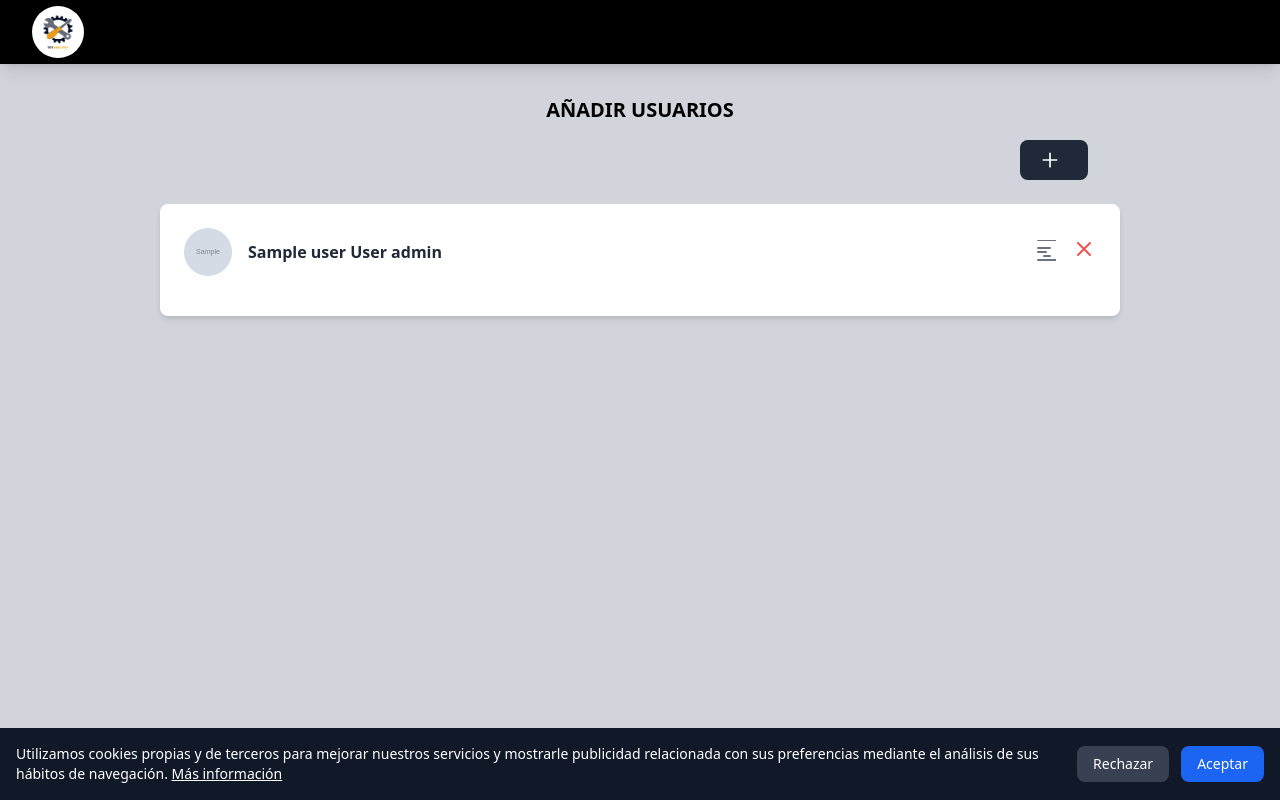
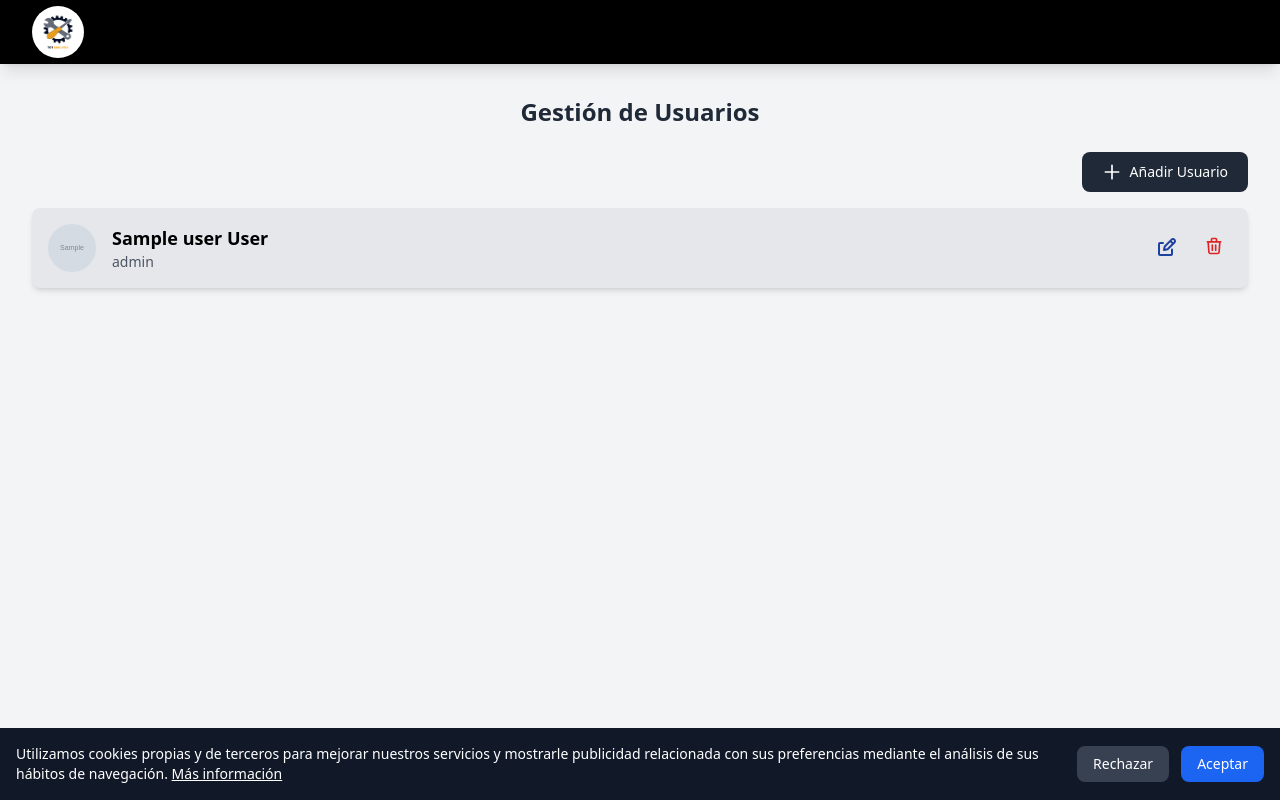
Before and after one commit to amoncabudo/totmaquina, a PHP site: template App/Views/userManagement.php in a window 1280 px wide. Run offline with PHP 8.4, Linux system fonts and the light colour scheme; the template is opened without the code that fills it: most values are stand-ins (such as "Sample title", 1, 10 or a date in 2020); grey boxes marked "Sample" are stand-in pictures; some libraries are stand-ins or nearby versions.

Commit message:
Cambios de css para seguir el estilo de la pagina

```diff
--- a/App/Views/userManagement.php
+++ b/App/Views/userManagement.php
@@ -1,35 +1,32 @@
 <!DOCTYPE html>
-<html lang="en">
-
+<html lang="es">
 <head>
     <meta charset="UTF-8">
     <meta name="viewport" content="width=device-width, initial-scale=1.0">
-    <title>Añadir Usuarios</title>
+    <title>Gestión de Usuarios</title>
     <script src="https://cdn.tailwindcss.com"></script>
-    <link href="https://cdn.jsdelivr.net/npm/flowbite@2.5.2/dist/flowbite.min.css" rel="stylesheet" />
-    <script src="https://cdn.jsdelivr.net/npm/flowbite@2.5.2/dist/flowbite.min.js"></script>
+    <script src="https://cdn.jsdelivr.net/npm/alpinejs@3.13.1/dist/cdn.min.js"></script>
+    <link rel="stylesheet" href="/css/main.css">
 </head>
 
-<body class="bg-gray-300">
+<body class="bg-gray-100 min-h-screen">
     <?php include __DIR__ . "/layouts/navbar.php"; ?>
 
-    <!-- Contenedor principal -->
-    <div class="max-w-4xl mx-auto mt-8 relative">
-        <!-- Título principal -->
-        <h1 class="text-center text-xl font-bold uppercase text-black">Añadir Usuarios</h1>
+    <div class="max-w-7xl mx-auto p-8 rounded-lg">
+        <h1 class="text-2xl font-bold text-gray-800 text-center mb-6">Gestión de Usuarios</h1>
 
-        <!-- Botón para abrir el modal -->
-        <div class="flex justify-end mt-4">
+        <!-- Botón Añadir Usuario -->
+        <div class="flex justify-end mb-4">
             <button data-modal-target="user-modal" data-modal-toggle="user-modal"
                 class="bg-gray-800 text-white hover:bg-gray-700 focus:ring-4 focus:ring-gray-600 font-medium rounded-lg text-sm px-5 py-2.5 flex items-center">
-                <svg xmlns="http://www.w3.org/2000/svg" class="w-5 h-5 mr-2" fill="none" viewBox="0 0 24 24"
-                    stroke="currentColor">
+                <svg xmlns="http://www.w3.org/2000/svg" class="w-5 h-5 mr-2" fill="none" viewBox="0 0 24 24" stroke="currentColor">
                     <path stroke-linecap="round" stroke-linejoin="round" stroke-width="2" d="M12 4v16m8-8H4" />
                 </svg>
+                Añadir Usuario
             </button>
         </div>
 
-        <!-- Modal -->
+        <!-- Modal Añadir Usuario -->
         <div id="user-modal" tabindex="-1" aria-hidden="true"
             class="hidden fixed top-0 left-0 right-0 z-50 flex items-center justify-center w-full p-4 overflow-x-hidden overflow-y-auto h-[calc(100%-1rem)] max-h-full">
             <div class="relative w-full max-w-2xl max-h-full">
@@ -38,44 +35,37 @@
                     <div class="flex items-center justify-between p-4 border-b border-gray-300">
                         <h3 class="text-lg font-semibold text-gray-900">Añadir Usuario</h3>
                         <button type="button" class="text-gray-400 hover:text-gray-900" data-modal-hide="user-modal">
-                            <svg class="w-5 h-5" xmlns="http://www.w3.org/2000/svg" fill="none" viewBox="0 0 24 24"
-                                stroke="currentColor">
-                                <path stroke-linecap="round" stroke-linejoin="round" stroke-width="2"
-                                    d="M6 18L18 6M6 6l12 12" />
+                            <svg class="w-5 h-5" xmlns="http://www.w3.org/2000/svg" fill="none" viewBox="0 0 24 24" stroke="currentColor">
+                                <path stroke-linecap="round" stroke-linejoin="round" stroke-width="2" d="M6 18L18 6M6 6l12 12" />
                             </svg>
                         </button>
                     </div>
 
-                    <!-- Cuerpo -->
+                    <!-- Cuerpo del Modal -->
                     <div class="p-6">
                         <form action="/addUser" method="POST" enctype="multipart/form-data">
                             <div class="grid gap-4">
-                                <!-- Nombre -->
+                                <!-- Campos del formulario -->
                                 <div>
                                     <label for="name" class="block text-sm font-medium text-gray-900">Nombre</label>
-                                    <input type="text" id="name" name="name" placeholder="Escribe el nombre" required
+                                    <input type="text" id="name" name="name" required
                                         class="mt-1 block w-full rounded-lg border-gray-300 shadow-sm focus:ring-blue-500 focus:border-blue-500">
                                 </div>
-                                <!-- Apellido -->
                                 <div>
                                     <label for="surname" class="block text-sm font-medium text-gray-900">Apellido</label>
-                                    <input type="text" id="surname" name="surname" placeholder="Escribe el apellido"
-                                        required
+                                    <input type="text" id="surname" name="surname" required
                                         class="mt-1 block w-full rounded-lg border-gray-300 shadow-sm focus:ring-blue-500 focus:border-blue-500">
                                 </div>
-                                <!-- Email -->
                                 <div>
-                                    <label for="email" class="block text-sm font-medium text-gray-900">Correo Electrónico</label>
-                                    <input type="email" id="email" name="email" placeholder="ejemplo@correo.com" required
+                                    <label for="email" class="block text-sm font-medium text-gray-900">Email</label>
+                                    <input type="email" id="email" name="email" required
                                         class="mt-1 block w-full rounded-lg border-gray-300 shadow-sm focus:ring-blue-500 focus:border-blue-500">
                                 </div>
-                                <!-- Contraseña -->
                                 <div>
                                     <label for="password" class="block text-sm font-medium text-gray-900">Contraseña</label>
-                                    <input type="password" id="password" name="password" placeholder="Escribe la contraseña" required
+                                    <input type="password" id="password" name="password" required
                                         class="mt-1 block w-full rounded-lg border-gray-300 shadow-sm focus:ring-blue-500 focus:border-blue-500">
                                 </div>
-                                <!-- Rol -->
                                 <div>
                                     <label for="role" class="block text-sm font-medium text-gray-900">Rol</label>
                                     <select id="role" name="role" required
@@ -85,15 +75,14 @@
                                         <option value="administrator">Administrator</option>
                                     </select>
                                 </div>
-                                <!-- Avatar -->
                                 <div>
                                     <label for="avatar" class="block text-sm font-medium text-gray-900">Avatar</label>
                                     <input type="file" id="avatar" name="avatar"
                                         class="mt-1 block w-full rounded-lg border-gray-300 shadow-sm focus:ring-blue-500 focus:border-blue-500">
                                 </div>
                                 <div class="flex justify-end space-x-2">
-                                    <button type="button" class="bg-gray-500 text-white px-4 py-2 rounded-md hover:bg-gray-600">Cancelar</button>
-                                    <button type="submit" class="bg-blue-500 text-white px-4 py-2 rounded-md hover:bg-blue-600">Guardar</button>
+                                    <button type="button" class="bg-gray-800 text-white px-4 py-2 rounded-md hover:bg-gray-700" data-modal-hide="user-modal">Cancelar</button>
+                                    <button type="submit" class="bg-blue-800 text-white px-4 py-2 rounded-md hover:bg-blue-700">Guardar</button>
                                 </div>
                             </div>
                         </form>
@@ -101,10 +90,47 @@
                 </div>
             </div>
         </div>
+
+        <!-- Lista de Usuarios -->
+        <?php foreach ($users as $user): ?>
+            <div class="bg-gray-200 p-4 rounded-lg shadow-md mb-4">
+                <div class="flex justify-between items-center">
+                    <div class="flex items-center space-x-4">
+                        <img src="<?= '/Images/' . $user["avatar"]; ?>" alt="Avatar" class="h-12 w-12 rounded-full object-cover">
+                        <div>
+                            <h2 class="text-lg font-bold"><?= htmlspecialchars($user['name'] . ' ' . $user['surname']) ?></h2>
+                            <p class="text-sm text-gray-600"><?= htmlspecialchars($user['role']) ?></p>
                         </div>
+                    </div>
+                    <div class="flex space-x-2">
+                        <!-- Botón Editar -->
+                        <button type="button"
+                            data-modal-target="edit-user-modal-<?= $user['id'] ?>"
+                            data-modal-toggle="edit-user-modal-<?= $user['id'] ?>"
+                            class="p-2 text-blue-800 hover:bg-blue-50 rounded-lg transition-colors duration-300">
+                            <svg class="w-6 h-6" aria-hidden="true" xmlns="http://www.w3.org/2000/svg" fill="none" viewBox="0 0 24 24">
+                                <path stroke="currentColor" stroke-linecap="round" stroke-linejoin="round" stroke-width="2" d="m14.304 4.844 2.852 2.852M7 7H4a1 1 0 0 0-1 1v10a1 1 0 0 0 1 1h11a1 1 0 0 0 1-1v-4.5m2.409-9.91a2.017 2.017 0 0 1 0 2.853l-6.844 6.844L8 14l.713-3.565 6.844-6.844a2.015 2.015 0 0 1 2.852 0Z"/>
+                            </svg>
+                        </button>
 
+                        <!-- Botón Eliminar -->
+                        <form action="/deleteUser" method="POST" class="inline">
+                            <input type="hidden" name="id" value="<?= $user['id'] ?>">
+                            <button type="submit"
+                                onclick="return confirm('¿Estás seguro de que deseas eliminar este usuario?')"
+                                class="p-2 text-red-600 hover:bg-red-50 rounded-lg transition-colors duration-300">
+                                <svg xmlns="http://www.w3.org/2000/svg" class="h-5 w-5" fill="none" viewBox="0 0 24 24" stroke="currentColor">
+                                    <path stroke-linecap="round" stroke-linejoin="round" stroke-width="2"
+                                        d="M19 7l-.867 12.142A2 2 0 0116.138 21H7.862a2 2 0 01-1.995-1.858L5 7m5 4v6m4-6v6m1-10V4a1 1 0 00-1-1h-4a1 1 0 00-1 1v3M4 7h16" />
+                                </svg>
+                            </button>
+                        </form>
+                    </div>
+                </div>
+            </div>
+        <?php endforeach; ?>
 
-    <!-- Modal para editar usuario -->
+        <!-- Modales de Edición -->
         <?php foreach ($users as $user) : ?>
             <div id="edit-user-modal-<?= $user['id'] ?>" tabindex="-1" aria-hidden="true"
                 class="hidden fixed top-0 left-0 right-0 z-50 flex items-center justify-center w-full p-4 overflow-x-hidden overflow-y-auto h-[calc(100%-1rem)] max-h-full">
@@ -114,10 +140,8 @@
                         <div class="flex items-center justify-between p-4 border-b border-gray-300">
                             <h3 class="text-lg font-semibold text-gray-900">Editar Usuario</h3>
                             <button type="button" class="text-gray-400 hover:text-gray-900" data-modal-hide="edit-user-modal-<?= $user['id'] ?>">
-                            <svg class="w-5 h-5" xmlns="http://www.w3.org/2000/svg" fill="none" viewBox="0 0 24 24"
-                                stroke="currentColor">
-                                <path stroke-linecap="round" stroke-linejoin="round" stroke-width="2"
-                                    d="M6 18L18 6M6 6l12 12" />
+                                <svg class="w-5 h-5" xmlns="http://www.w3.org/2000/svg" fill="none" viewBox="0 0 24 24" stroke="currentColor">
+                                    <path stroke-linecap="round" stroke-linejoin="round" stroke-width="2" d="M6 18L18 6M6 6l12 12" />
                                 </svg>
                             </button>
                         </div>
@@ -127,45 +151,40 @@
                             <form action="/editUser" method="POST" enctype="multipart/form-data">
                                 <input type="hidden" name="id" value="<?= $user['id'] ?>">
                                 <div class="grid gap-4">
-                                <!-- Nombre -->
+                                    <!-- Campos del formulario de edición -->
                                     <div>
                                         <label for="edit-name-<?= $user['id'] ?>" class="block text-sm font-medium text-gray-900">Nombre</label>
                                         <input type="text" id="edit-name-<?= $user['id'] ?>" name="name"
                                             value="<?= htmlspecialchars($user['name']) ?>" required
                                             class="mt-1 block w-full rounded-lg border-gray-300 shadow-sm focus:ring-blue-500 focus:border-blue-500">
                                     </div>
-                                <!-- Apellido -->
                                     <div>
                                         <label for="edit-surname-<?= $user['id'] ?>" class="block text-sm font-medium text-gray-900">Apellido</label>
                                         <input type="text" id="edit-surname-<?= $user['id'] ?>" name="surname"
                                             value="<?= htmlspecialchars($user['surname']) ?>" required
                                             class="mt-1 block w-full rounded-lg border-gray-300 shadow-sm focus:ring-blue-500 focus:border-blue-500">
                                     </div>
-                                <!-- Email -->
                                     <div>
-                                    <label for="edit-email-<?= $user['id'] ?>" class="block text-sm font-medium text-gray-900">Correo Electrónico</label>
+                                        <label for="edit-email-<?= $user['id'] ?>" class="block text-sm font-medium text-gray-900">Email</label>
                                         <input type="email" id="edit-email-<?= $user['id'] ?>" name="email"
                                             value="<?= htmlspecialchars($user['email']) ?>" required
                                             class="mt-1 block w-full rounded-lg border-gray-300 shadow-sm focus:ring-blue-500 focus:border-blue-500">
                                     </div>
-                                <!-- Contraseña -->
                                     <div>
                                         <label for="edit-password-<?= $user['id'] ?>" class="block text-sm font-medium text-gray-900">Contraseña</label>
                                         <input type="password" id="edit-password-<?= $user['id'] ?>" name="password"
                                             placeholder="Dejar en blanco para mantener la actual"
                                             class="mt-1 block w-full rounded-lg border-gray-300 shadow-sm focus:ring-blue-500 focus:border-blue-500">
                                     </div>
-                                <!-- Rol -->
                                     <div>
                                         <label for="edit-role-<?= $user['id'] ?>" class="block text-sm font-medium text-gray-900">Rol</label>
-                                    <select id="edit-role-<?= $user['id'] ?>" name="role"
+                                        <select id="edit-role-<?= $user['id'] ?>" name="role" required
                                             class="mt-1 block w-full rounded-lg border-gray-300 shadow-sm focus:ring-blue-500 focus:border-blue-500">
                                             <option value="technician" <?= $user['role'] === 'technician' ? 'selected' : '' ?>>Technician</option>
                                             <option value="supervisor" <?= $user['role'] === 'supervisor' ? 'selected' : '' ?>>Supervisor</option>
                                             <option value="administrator" <?= $user['role'] === 'administrator' ? 'selected' : '' ?>>Administrator</option>
                                         </select>
                                     </div>
-                                <!-- Avatar -->
                                     <div>
                                         <label for="edit-avatar-<?= $user['id'] ?>" class="block text-sm font-medium text-gray-900">Avatar</label>
                                         <input type="file" id="edit-avatar-<?= $user['id'] ?>" name="avatar"
@@ -175,15 +194,12 @@
                                             <p class="mt-2 text-sm text-gray-500">Avatar actual: <?= htmlspecialchars($user['avatar']) ?></p>
                                         <?php endif; ?>
                                     </div>
-                                <!-- Botones -->
                                     <div class="flex justify-end space-x-2">
-                                    <button type="button"
-                                        class="bg-gray-500 text-white px-4 py-2 rounded-md hover:bg-gray-600"
+                                        <button type="button" class="bg-gray-800 text-white px-4 py-2 rounded-md hover:bg-gray-700"
                                             data-modal-hide="edit-user-modal-<?= $user['id'] ?>">
                                             Cancelar
                                         </button>
-                                    <button type="submit"
-                                        class="bg-blue-500 text-white px-4 py-2 rounded-md hover:bg-blue-600">
+                                        <button type="submit" class="bg-blue-800 text-white px-4 py-2 rounded-md hover:bg-blue-700">
                                             Guardar
                                         </button>
                                     </div>
@@ -194,53 +210,9 @@
                 </div>
             </div>
         <?php endforeach; ?>
+    </div>
 
-
-    <!-- Lista de usuarios -->
-    <div class="mt-6 bg-white rounded-lg shadow-md px-6 py-6 w-3/4 mx-auto">
-        <?php foreach ($users as $user) : ?>
-            <div class="flex items-center justify-between mb-4">
-                <!-- Contenedor de usuario -->
-                <div class="flex items-center space-x-4">
-                    <!-- Imagen de usuario -->
-                    <img src="<?= '/Images/' . $user["avatar"]; ?>" alt="Usuario" class="h-12 w-12 rounded-full object-cover">
-                    <!-- Información de usuario -->
-                    <p class="text-gray-800 font-semibold"><?= htmlspecialchars($user['name'] . ' ' . $user['surname'] . ' ' . $user['role']); ?></p>
-                </div>
-                <!-- Acciones de edición y eliminación -->
-                <div class="flex space-x-4 items-center">
-                    <!-- Botón Editar -->
-                    <button type="button"
-                        data-modal-target="edit-user-modal-<?= $user['id'] ?>"
-                        data-modal-toggle="edit-user-modal-<?= $user['id'] ?>"
-                        data-user-id="<?= $user['id'] ?>"
-                        class="text-gray-500 hover:text-blue-600 transition-colors duration-300"
-                        aria-label="Editar">
-                        <svg xmlns="http://www.w3.org/2000/svg" class="h-6 w-6" fill="none" viewBox="0 0 24 24" stroke="currentColor">
-                            <path stroke-linecap="round" stroke-linejoin="round" stroke-width="2" d="M12 20h9m-9-4h6M6 12h3m-3 8h18m-18-8h8m-8-4h9m-9-8h18m-6 8h-3" />
-                        </svg>
-                    </button>
-
-                    <!-- Botón eliminar -->
-                    <form action="/deleteUser" method="POST" class="inline">
-                        <input type="hidden" name="id" value="<?= $user['id'] ?>">
-                        <button type="submit"
-                            onclick="return confirm('¿Estás seguro de que deseas eliminar este usuario?')"
-                            class="text-red-500 hover:text-red-700 transition-colors duration-300"
-                            aria-label="Eliminar">
-                            <svg xmlns="http://www.w3.org/2000/svg" class="h-6 w-6" fill="none" viewBox="0 0 24 24"
-                                stroke="currentColor">
-                                <path stroke-linecap="round" stroke-linejoin="round" stroke-width="2"
-                                    d="M6 18L18 6M6 6l12 12" />
-                            </svg>
-                        </button>
-                    </form>
-                </div>
-            </div>
-        <?php endforeach; ?>
-    </div>
     <script src="/js/main.js"></script>
-
+    <script src="https://cdn.jsdelivr.net/npm/flowbite@2.5.2/dist/flowbite.min.js"></script>
 </body>
-
 </html>
```
Also changed, not shown: public/Images/images.png (added). Lines whose indentation alone changed are shown as unchanged.
